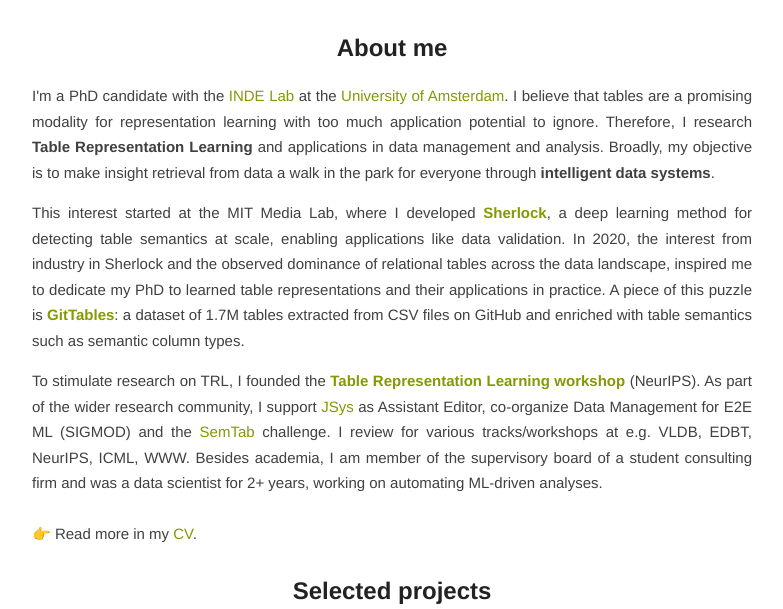
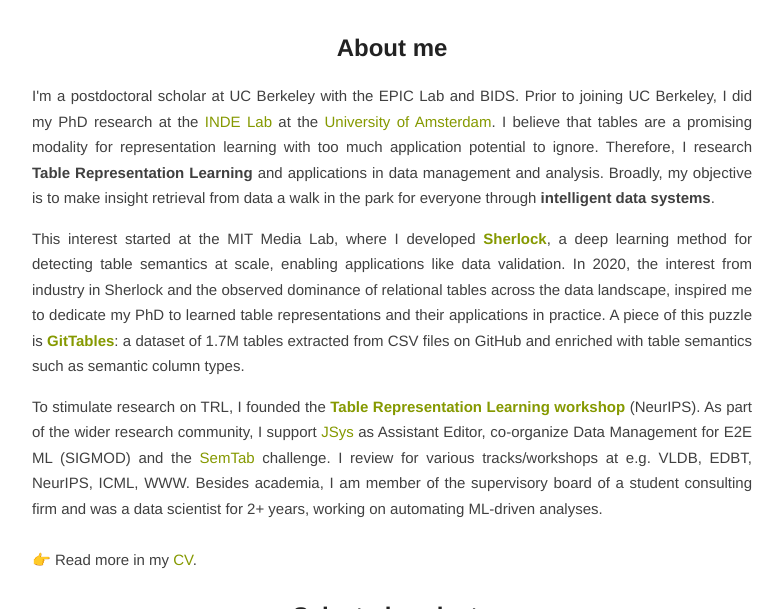
Before and after one commit to madelonhulsebos/madelonhulsebos.github.io, a Jekyll site: the page built from index.html, in a window 1280 px wide and 900 px high, cut to the strip 291-900 px from the top of the window. Shown: the whole strip, without its empty margins (248-1031 px from the left). Built offline with Jekyll 4.4.1, drawn with Linux system fonts in a browser that asks for light colours; the list of posts is cut into pages by our own code.

Commit message:
update affil

```diff
--- a/index.html
+++ b/index.html
@@ -18,7 +18,7 @@
 
   <h2>About me</h2>
   <p>
-  I'm a PhD candidate with the <a href="https://indelab.org" target="_blank">INDE Lab</a> at the <a href="https://www.uva.nl/en" target="_blank">University of Amsterdam</a>.
+  I'm a postdoctoral scholar at UC Berkeley with the EPIC Lab and BIDS. Prior to joining UC Berkeley, I did my PhD research at the <a href="https://indelab.org" target="_blank">INDE Lab</a> at the <a href="https://www.uva.nl/en" target="_blank">University of Amsterdam</a>.
   I believe that tables are a promising modality for representation learning with too much application potential to ignore.
   Therefore, I research <b>Table Representation Learning</b> and applications in data management and analysis.
   Broadly, my objective is to make insight retrieval from data a walk in the park for everyone through <b>intelligent data systems</b>.
```
